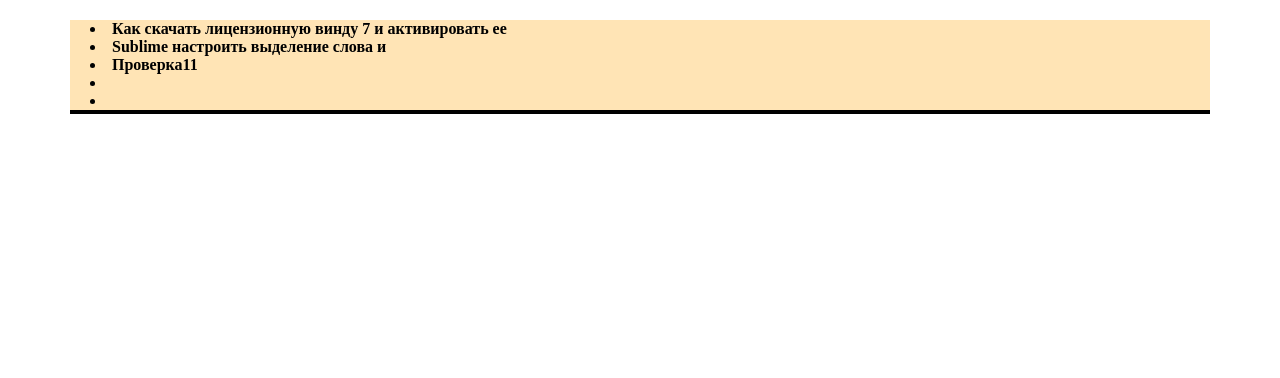
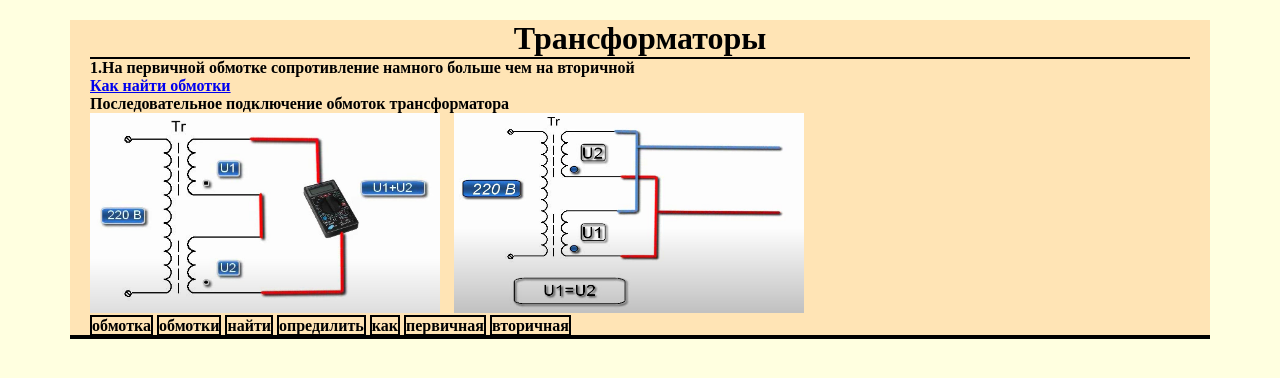
Before and after one commit to Butek1/Butek1.github.io, a plain HTML site: page index.html in a window 1280 px wide. Drawn offline with Linux system fonts and the light colour scheme.

Commit message:
Быстрое

```diff
--- a/index.html
+++ b/index.html
@@ -5,6 +5,7 @@
 	<title>Шаблон</title>
 	<style type="text/css">
 		*{margin:0; padding:0;}
+		body{background-color:lightyellow;}
 		div{font-weight:bold;margin:0 auto;margin-top:20px;text-align:left;border-bottom:4px black solid; width:1100px;background-color:moccasin;padding-left:20px;padding-right: 20px;}
 		h1  {border-bottom:2px black solid;text-align:center;}
 		table{margin: 0 auto;border-collapse:collapse;}
@@ -13,16 +14,27 @@
 		.g {color: green;}
 		.o {color:olive;}
 		.bor{border:2px black solid;}
+		.img{margin-right:10px;width:350;height:200;}
 	</style>
 </head>
 <body>
 	<div>
+	<h1>Трансформаторы</h1>
+<p>1.На первичной обмотке сопротивление намного больше чем на вторичной</p>
+<p><a target="_blank" href="https://youtu.be/m-u3nargGVA?t=374">Как найти обмотки</a></p>
+<P>	Последовательное подключение обмоток трансформатора</p>
 
-		<li>Как скачать лицензионную винду 7 и активировать ее</li>
-		<li>Sublime настроить выделение слова и </li>
-		<li>Проверка11</li>
-		<li></li>
-		<li></li>
+<span><img src="pic/1_cr.png" class="img"></span> <span><img src="pic/2.png" class="img">
+
+<br>
+
+	<span class="bor">обмотка</span>
+	<span class="bor">обмотки</span>
+	<span class="bor">найти</span>
+	<span class="bor">опредилить</span>
+	<span class="bor">как</span>
+	<span class="bor">первичная</span>
+	<span class="bor">вторичная</span>
 
 	</div>
 </body>
```
Also changed, not shown: index2.html (added, +29 -0 lines), pic/1_cr.png (added), pic/2.png (added).
